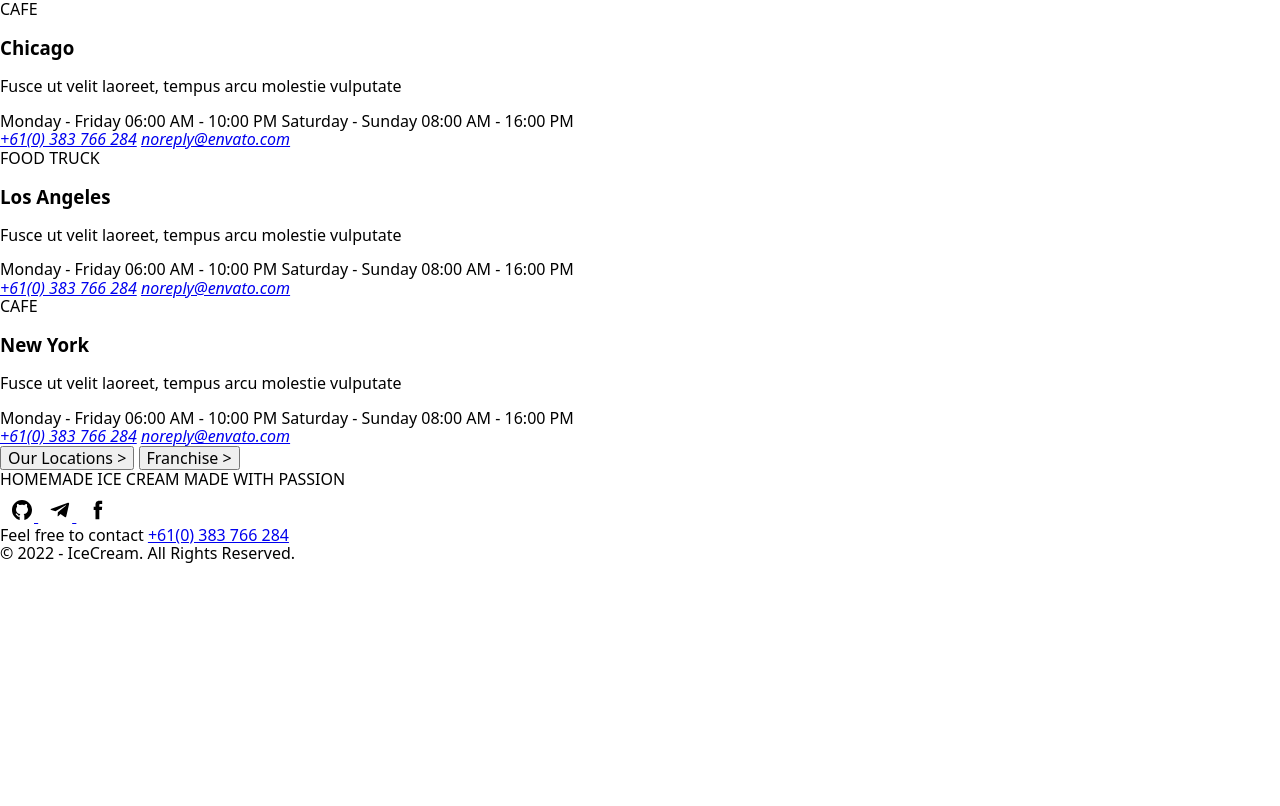
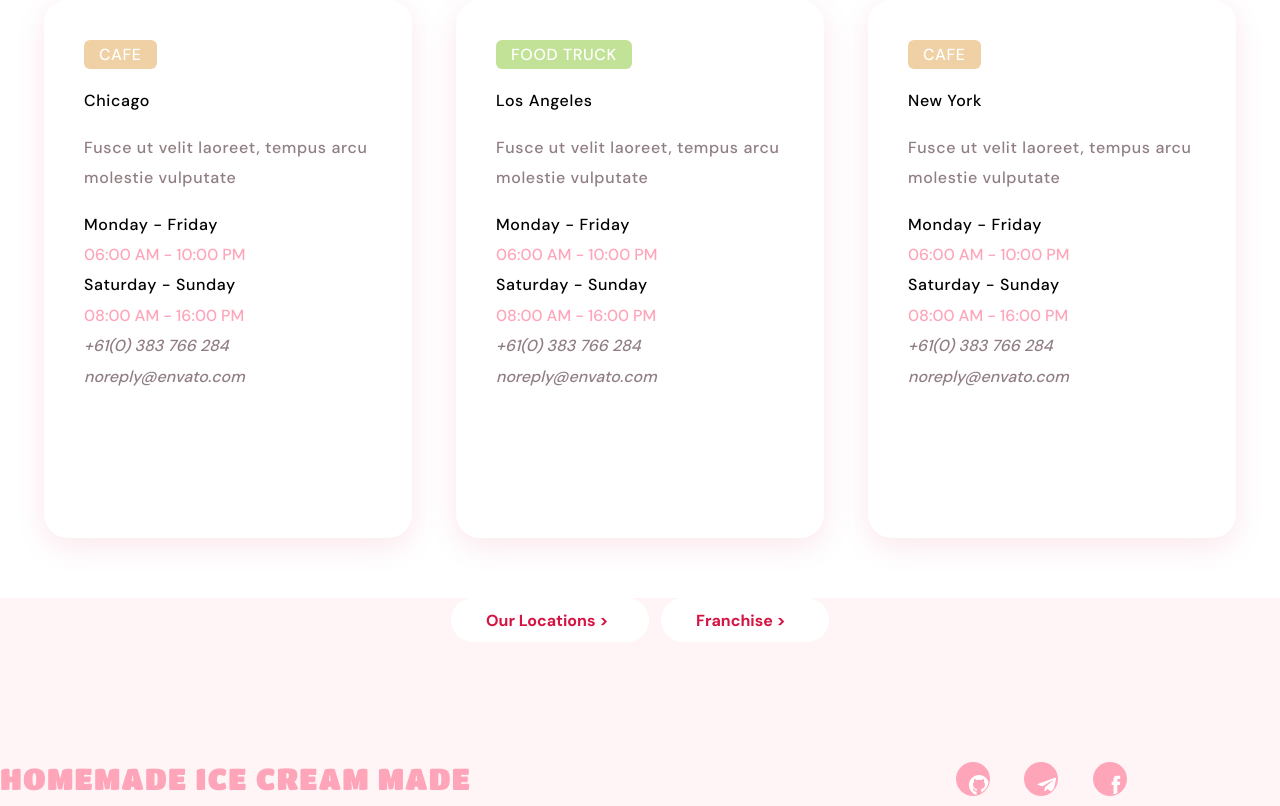
Before and after one commit to SantiagoF311/six-code, a plain HTML site: page index.html in a window 1280 px wide. Shown: the top 806 px of the page. Drawn offline with nearby package versions, Linux system fonts and the light colour scheme.

Commit message:
estructura footer

```diff
--- a/index.html
+++ b/index.html
@@ -10,6 +10,10 @@
       href="https://unpkg.com/modern-normalize@1.1.0/modern-normalize.css"
     />
     <link rel="stylesheet" href="css/main.css" />
+    <link
+      href="https://fonts.googleapis.com/css2?family=DM+Sans:wght@500;700&family=Titan+One&display=swap"
+      rel="stylesheet"
+    />
   </head>
   <body>
     <div class="contacts">
@@ -27,13 +31,13 @@
           <a class="contacts__link" href="tel:+610383766284"
             >+61(0) 383 766 284</a
           >
-          <a class="fcontacts__link" href="mailto:noreply@envato.com"
+          <a class="contacts__link" href="mailto:noreply@envato.com"
             >noreply@envato.com</a
           >
         </address>
       </div>
       <div class="contacts__card">
-        <span class="contacts__title">FOOD TRUCK</span>
+        <span class="contacts__title2">FOOD TRUCK</span>
         <h3 class="contacts__city">Los Angeles</h3>
         <p class="contacts__description">
           Fusce ut velit laoreet, tempus arcu molestie vulputate
@@ -46,7 +50,7 @@
           <a class="contacts__link" href="tel:+610383766284"
             >+61(0) 383 766 284</a
           >
-          <a class="fcontacts__link" href="mailto:noreply@envato.com"
+          <a class="contacts__link" href="mailto:noreply@envato.com"
             >noreply@envato.com</a
           >
         </address>
@@ -65,22 +69,26 @@
           <a class="contacts__link" href="tel:+610383766284"
             >+61(0) 383 766 284</a
           >
-          <a class="fcontacts__link" href="mailto:noreply@envato.com"
+          <a class="contacts__link" href="mailto:noreply@envato.com"
             >noreply@envato.com</a
           >
         </address>
       </div>
     </div>
     <!-- Pie de página -->
-    <footer>
-      <button class="footer__button">Our Locations ></button>
-      <button class="footer__button">Franchise ></button>
-      <div>
-        <span class="footer__slogan">HOMEMADE ICE CREAM MADE</span>
+    <footer class="footer">
+      <div class="footer__button">
+        <button class="footer__button1">Our Locations ></button>
+        <button class="footer__button2">Franchise ></button>
+      </div>
+      <div class="footer2">
+        <div class="footer__slogan">
+          <span class="footer__slogan1">HOMEMADE ICE CREAM MADE</span>
           <span class="footer__slogan2">WITH PASSION</span>
         </div>
+        <div class="footer__contact">
           <div class="footer__socialmedia">
-        <a href="/">
+            <a href="https://github.com/" target="_blank">
               <svg class="footer__socialmedia-icon" width="34" height="34">
                 <use
                   href="./images/icons.svg#icon-github"
@@ -91,7 +99,7 @@
                 ></use>
               </svg>
             </a>
-        <a href="/">
+            <a href="https://telegram.org" target="_blank">
               <svg class="footer__socialmedia-icon" width="34" height="34">
                 <use
                   href="./images/icons.svg#icon-telegram"
@@ -102,7 +110,7 @@
                 ></use>
               </svg>
             </a>
-        <a href="/">
+            <a href="https://m.facebook.com" target="_blank">
               <svg class="footer__socialmedia-icon" width="34" height="34">
                 <use
                   href="./images/icons.svg#icon-facebook"
@@ -114,13 +122,14 @@
               </svg>
             </a>
           </div>
-      <div>
-        <span class="footer__contact">Feel free to contact</span>
+
+          <span class="footer__contact-title">Feel free to contact</span>
           <a class="footer__contact-number" href="tel:+610383766284"
             >+61(0) 383 766 284</a
           >
         </div>
-        <span class="footer__copyright">© 2022 - IceCream. All Rights Reserved. </span>
+      </div>
+      <span class="footer__copyright">© 2022 - IceCream. All Rights Reserved.</span>
     </footer>
   </body>
 </html>
--- /dev/null
+++ b/sass/components/_footer.scss
@@ -0,0 +1,239 @@
+.contacts{
+    background-color: $secondary-color;
+    display: flex;
+    justify-content: space-evenly;
+
+    &__card{
+        box-sizing: border-box;
+        padding: 40px;
+        width: 368px;
+        height: 538px;
+        box-shadow: 0px 8px 30px rgba(212, 20, 67, 0.1);
+        border-radius: 24px;
+}
+
+    &__title{
+        box-sizing: border-box;
+        padding: 4px 15px 4px 15px;
+        width: 75.1px;
+        height: 28px;
+        background:#F0D1A5;
+        border-radius: 6px;
+
+        color:$secondary-color;
+        font-family: $font-family-primary;
+        font-weight: 500;
+        font-size: 16px;
+        line-height: 1.9;
+        text-align: center;
+        letter-spacing: 0.04em;
+}
+
+    &__title2{
+        box-sizing: border-box;
+        padding: 4px 15px 4px 15px;
+        width: 75.1px;
+        height: 28px;
+        background:#C2E297;
+        border-radius: 6px;
+
+        color:$secondary-color;
+        font-family: $font-family-primary;
+        font-weight: 500;
+        font-size: 16px;
+        line-height: 1.9;
+        text-align: center;
+        letter-spacing: 0.04em;
+}
+
+    }
+
+.contacts__city{
+    font-family: $font-family-primary;
+    font-weight: 500;
+    font-size: 16px;
+    line-height: 1.9;
+    letter-spacing: 0.04em;
+    color: $color-text-primary;
+
+}
+
+.contacts__description{
+    font-family: $font-family-primary;
+    font-weight: 500;
+    font-size: 16px;
+    line-height: 1.9;
+    letter-spacing: 0.04em;
+
+    color: $color-text-secondary;
+}
+
+.contacts__days{
+    display: block;
+    font-family: $font-family-primary;
+    font-weight: 500;
+    font-size: 16px;
+    line-height: 1.9;
+    letter-spacing: 0.04em;
+    color: $color-text-primary;
+
+}
+
+.contacts__hours{
+    font-family: $font-family-primary;
+    font-weight: 500;
+    font-size: 16px;
+    line-height: 1.9;
+    color: $tertiary-color;
+
+}
+
+.contacts__link{
+
+    font-family: $font-family-primary;
+    font-weight: 500;
+    font-size: 16px;
+    line-height: 1.9;
+    color: $color-text-secondary;
+    text-decoration: none;
+}
+
+.footer{
+    background-color: $quartenary-color;
+
+    &2{
+        display: flex;
+        justify-content: space-between;
+    }
+}
+
+.footer__button{
+    display: flex;
+    justify-content: center;
+    margin-top: 60px;
+
+    &1{
+        background: $secondary-color;
+        border: none;
+        margin-right: 12px;
+        width: 198px;
+        height: 44px;
+        border-radius: 22px;
+
+        font-family: $font-family-primary;
+        font-weight: 700;
+        font-size: 16px;
+        line-height: 21px;
+        display: flex;
+        align-items: center;
+        text-align: center;
+        color: $primary-color;
+        padding-left: 35px;
+
+        &:hover{
+            background: $primary-color;
+            color: $secondary-color;
+            cursor: pointer;
+        }
+    }
+
+    &2{
+        background: $secondary-color;
+        border: none;
+        width: 168px;
+        height: 44px;
+        border-radius: 22px;
+
+        font-family: $font-family-primary;
+        font-weight: 700;
+        font-size: 16px;
+        line-height: 21px;
+        display: flex;
+        align-items: center;
+        text-align: center;
+        color: $primary-color;
+        padding-left: 35px;
+
+        &:hover{
+            background: $primary-color;
+            color: $secondary-color;
+            cursor: pointer;
+        }
+    }
+}
+
+.footer__slogan{
+    margin-top: 120px;
+
+    &1{
+        margin-bottom: 16px;
+        display: block;
+        font-family: $font-family-secondary;
+        font-weight: 400;
+        font-size: 30px;
+        line-height: 1.1;
+        letter-spacing: 0.04em;
+        text-transform: uppercase;
+        color: $tertiary-color;
+    }
+
+    &2{
+
+        font-family: $font-family-secondary;
+        font-weight: 400;
+        font-size: 58px;
+        line-height: 1.1;
+        letter-spacing: 0.06em;
+        text-transform: uppercase;
+        color: $primary-color;
+    }
+}
+
+.footer__contact{
+    display: block;
+    justify-content: flex-end;
+    margin-top: 120px;
+
+    &-title{
+        font-family: $font-family-primary;
+        font-weight: 700;
+        font-size: 16px;
+        line-height: 1.9;
+        letter-spacing: 0.04em;
+        color: $color-text-primary;
+    }
+
+    &-number{
+        font-family: $font-family-primary;
+        font-weight: 700;
+        font-size: 16px;
+        line-height: 1.9;
+        letter-spacing: 0.02em;
+        color: $primary-color;
+        text-decoration: none;
+
+    }
+}
+.footer__socialmedia-icon{
+        box-sizing: border-box;
+        margin-right: 30px;
+        margin-bottom: 40px;
+        padding: 1px;
+        width: 34px;
+        height: 34px;
+        background:$tertiary-color;
+        border-radius: 30px;
+        fill: $secondary-color;
+        cursor: pointer;
+}
+
+.footer__copyright{
+    display: block;
+    align-items: center;
+    font-family: $font-family-primary;
+    font-weight: 700;
+    font-size: 14px;
+    line-height: 1.8;
+    letter-spacing: 0.02em;
+    color: $color-text-secondary;
+}
--- a/sass/main.scss
+++ b/sass/main.scss
@@ -0,0 +1,2 @@
+@import "./utils/variables.scss";
+@import "./components/footer"
--- a/sass/utils/variables.scss
+++ b/sass/utils/variables.scss
@@ -0,0 +1,8 @@
+$primary-color: #D41443;
+$secondary-color: #FFFFFF;
+$tertiary-color: #FFA5BA;
+$quartenary-color: #FFF5F6;
+$font-family-primary:'DM Sans', sans-serif;
+$font-family-secondary:'Titan One', sans-serif;
+$color-text-primary:#000000;
+$color-text-secondary:#907E82;
```
Also changed, not shown: css/main.css, 1 other file. Lines whose indentation alone changed are shown as unchanged.
